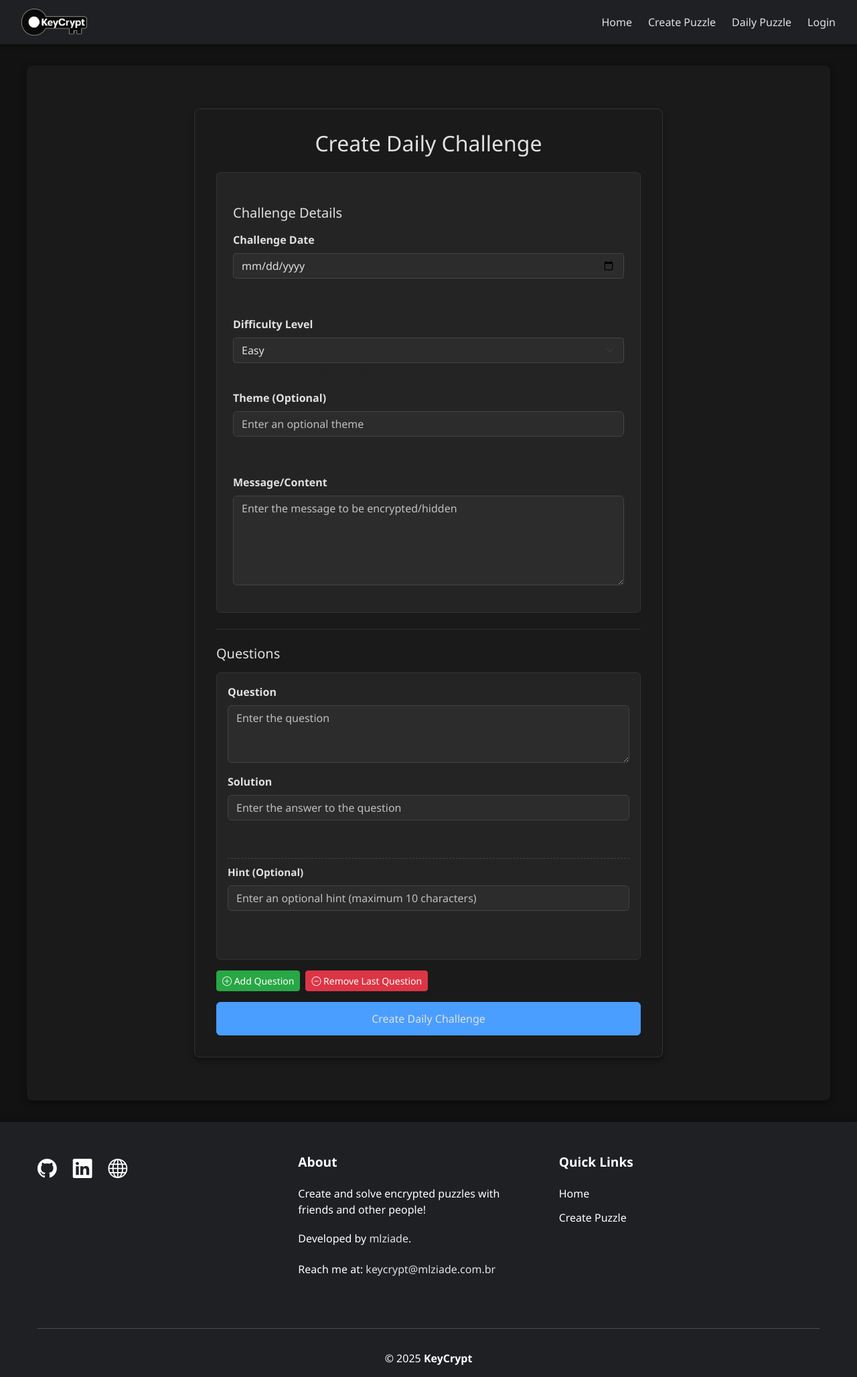
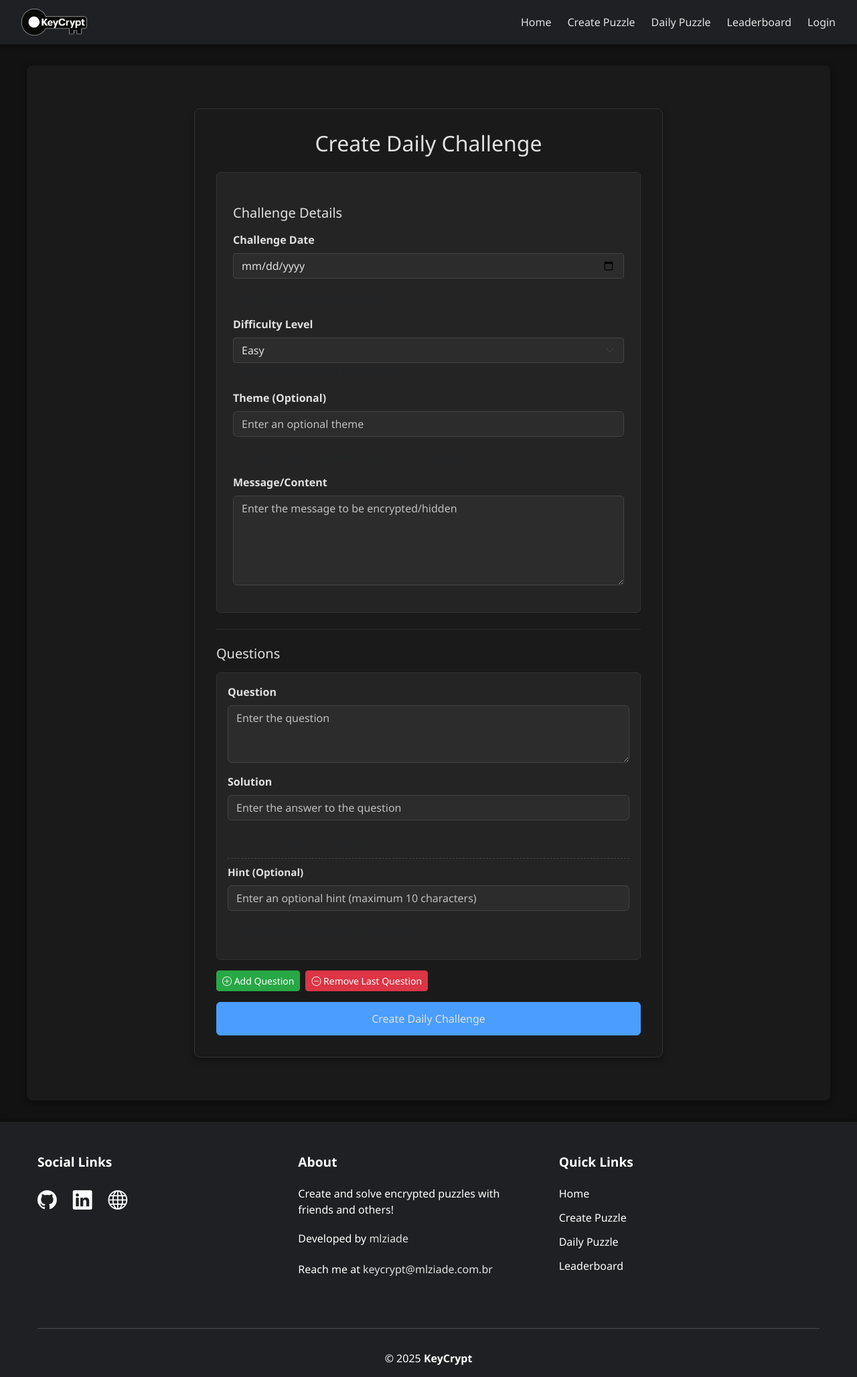
Before and after one commit to mlziade/keycrypt, a Django app: page /daily/create/ in a window 1280 px wide. Shown: the whole page at 67% size. Run offline with Django 5.2, Linux system fonts and the light colour scheme; some libraries are stand-ins or nearby versions.

Commit message:
feat: Add social links section and update footer content for clarity

```diff
--- a/templates/base.html
+++ b/templates/base.html
@@ -39,6 +39,7 @@
             <li><a href="{% url 'home' %}" class="nav-link">Home</a></li>
             <li><a href="{% url 'puzzle:create_puzzle' %}" class="nav-link">Create Puzzle</a></li>
             <li><a href="{% url 'daily:solve_daily_puzzle' %}" class="nav-link">Daily Puzzle</a></li>
+            <li><a href="{% url 'daily:daily_leaderboard' %}" class="nav-link">Leaderboard</a></li>
             {% if user.is_superuser%}
                 <li><a href="{% url 'daily:daily_challenge_create' %}" class="nav-link">Create Daily Puzzle</a></li>
             {% endif %}
@@ -68,6 +69,7 @@
         <div class="footer-container">
             <div class="footer-row">
                 <div class="footer-column">
+                    <h4>Social Links</h4>
                     <div class="social-links">
                         <a href="https://github.com/mlziade" target="_blank" class="social-link"><i class="bi bi-github"></i></a>
                         <a href="https://www.linkedin.com/in/mlziade/" target="_blank" class="social-link"><i class="bi bi-linkedin"></i></a>
@@ -78,9 +80,9 @@
 
                 <div class="footer-column">
                     <h4>About</h4>
-                    <p>Create and solve encrypted puzzles with friends and other people!</p>
-                    <p>Developed by <a href="https://mlziade.com.br" target="_blank" class="animated-link">mlziade</a>.</p>
-                    <p>Reach me at: <a href="mailto:keycrypt@mlziade.com.br" class="animated-link">keycrypt@mlziade.com.br</a></p>
+                    <p>Create and solve encrypted puzzles with friends and others!</p>
+                    <p>Developed by <a href="https://mlziade.com.br" target="_blank" class="animated-link">mlziade</a></p>
+                    <p>Reach me at <a href="mailto:keycrypt@mlziade.com.br" class="animated-link">keycrypt@mlziade.com.br</a></p>
                 </div>
 
                 <div class="footer-column">
@@ -88,6 +90,8 @@
                     <ul class="footer-links">
                         <li><a href="{% url 'home' %}">Home</a></li>
                         <li><a href="{% url 'puzzle:create_puzzle' %}">Create Puzzle</a></li>
+                        <li><a href="{% url 'daily:solve_daily_puzzle' %}">Daily Puzzle</a></li>
+                        <li><a href="{% url 'daily:daily_leaderboard' %}">Leaderboard</a></li>
                     </ul>
                 </div>
             </div>
```
